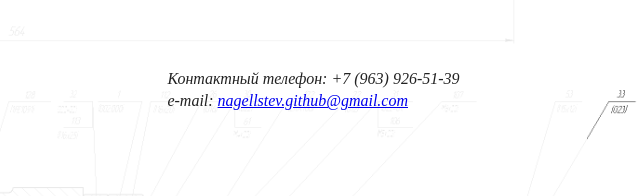
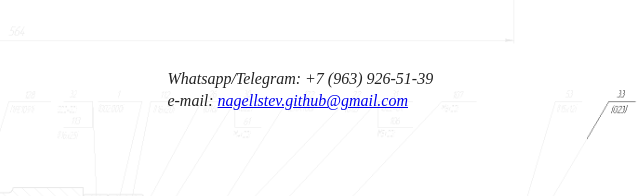
Before and after one commit to Nagellstev/nagellstev.github.io, a plain HTML site: page contacts.html in a window 1280 px wide. Shown: the part 732-928 px from the top of the page, 575-1215 px from the left. Drawn offline with Linux system fonts and the light colour scheme.

Commit message:
Update contacts.html

```diff
--- a/contacts.html
+++ b/contacts.html
@@ -105,7 +105,7 @@
      <div id="footer_tel" class="fluid">
 
        <span class="tel">
-	     <span class="type">Контактный телефон:</span>
+	     <span class="type">Whatsapp/Telegram:</span>
              <span title="+79639265139" class="value"> +7 (963) 926-51-39</span>
        </span>
 		<br>
```
